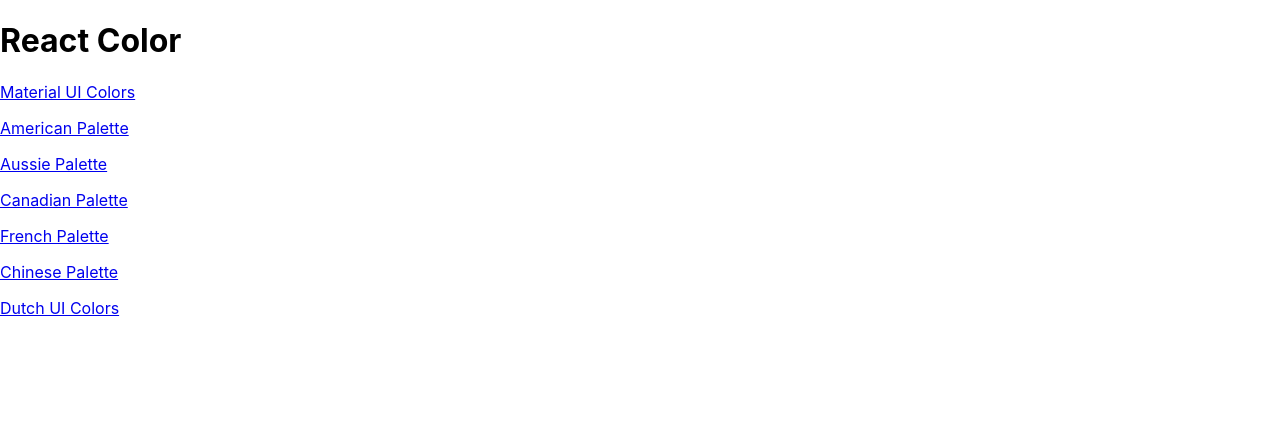
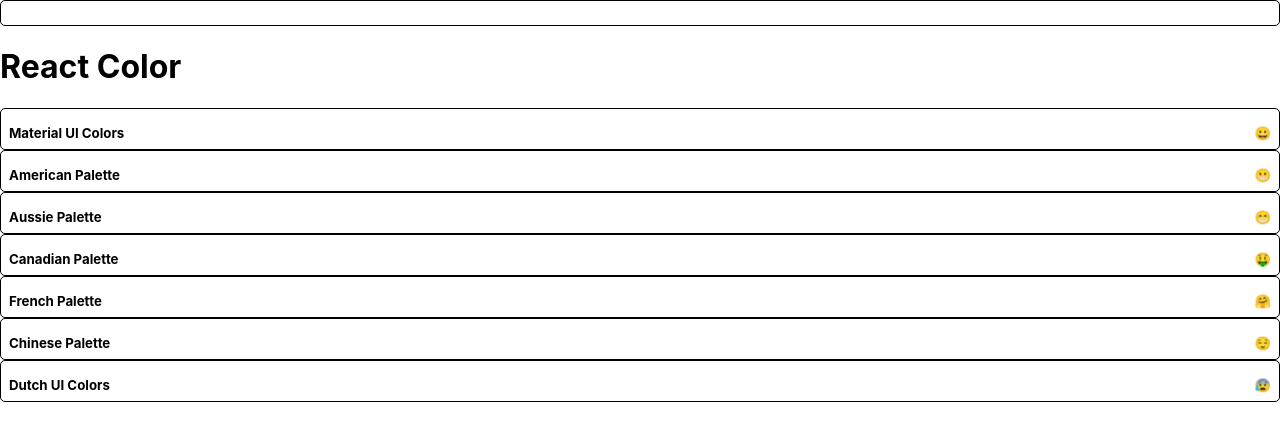
Before and after one commit to manhtran1611/ColorPalette, a React (Create React App) app: page / in a window 1280 px wide. Shown: the top 440 px of the page. Built offline with nearby package versions, Linux system fonts and the light colour scheme.

Commit message:
Start Styling Palette List

```diff
--- a/package.json
+++ b/package.json
@@ -5,6 +5,7 @@
   "dependencies": {
     "@material-ui/core": "^4.12.1",
     "@material-ui/icons": "^4.11.2",
+    "@material-ui/styles": "^4.11.4",
     "@testing-library/jest-dom": "^5.11.4",
     "@testing-library/react": "^11.1.0",
     "@testing-library/user-event": "^12.1.10",
--- /dev/null
+++ b/src/MiniPalette.js
@@ -0,0 +1,47 @@
+import React from "react";
+import { withStyles } from "@material-ui/styles";
+
+const styles = {
+  root: {
+    backgroundColor: "white",
+    border: "1px solid black",
+    borderRadius: "5px",
+    padding: "0.5rem",
+    position: "relative",
+    overflow: "hidden",
+    "&:hover": {
+      cursor: "pointer",
+    },
+  },
+  colors: {
+    backgroundColor: "grey",
+  },
+  title: {
+    display: "flex",
+    justifyContent: "space-between",
+    alignItems: "center",
+    margin: "0",
+    color: "black",
+    paddingTop: "0.5rem",
+    fontSIze: "1rem",
+    position: "relative",
+  },
+  emoji: {
+    marginLeft: "0.5rem",
+    fontSIze: "1.5rem",
+  },
+};
+
+function MiniPalette(props) {
+  const { classes, paletteName, emoji } = props;
+  return (
+    <div className={classes.root}>
+      <div className={classes.colors}></div>
+      <h5 className={classes.title}>
+        {paletteName} <span className={classes.emoji}>{emoji}</span>{" "}
+      </h5>
+    </div>
+  );
+}
+
+export default withStyles(styles)(MiniPalette);
--- a/src/PaletteList.js
+++ b/src/PaletteList.js
@@ -1,16 +1,16 @@
 import React, { Component } from "react";
 import { Link } from "react-router-dom";
+import MiniPalette from "./MiniPalette";
 
 export class PaletteList extends Component {
   render() {
     const { palettes } = this.props;
     return (
       <div>
+        <MiniPalette />
         <h1>React Color</h1>
         {palettes.map((palette) => (
-          <p>
-            <Link to={`/palette/${palette.id}`}>{palette.paletteName}</Link>
-          </p>
+          <MiniPalette {...palette} />
         ))}
       </div>
     );
--- a/src/seedColors.js
+++ b/src/seedColors.js
@@ -2,7 +2,7 @@
   {
     paletteName: "Material UI Colors",
     id: "material-ui-colors",
-    emoji: "",
+    emoji: "😀",
     colors: [
       { name: "beekeeper", color: "#f6e58d" },
       { name: "turbo", color: "#f9ca24" },
@@ -29,7 +29,7 @@
   {
     paletteName: "American Palette",
     id: "americano-paletot",
-    emoji: "",
+    emoji: "😬",
     colors: [
       { name: "beekeeper", color: "#f6e58d" },
       { name: "turbo", color: "#f9ca24" },
@@ -56,7 +56,7 @@
   {
     paletteName: "Aussie Palette",
     id: "aussie-paletot",
-    emoji: "",
+    emoji: "😁",
     colors: [
       { name: "beekeeper", color: "#f6e58d" },
       { name: "turbo", color: "#f9ca24" },
@@ -83,7 +83,7 @@
   {
     paletteName: "Canadian Palette",
     id: "canadian-ui-colors",
-    emoji: "",
+    emoji: "🤑",
     colors: [
       { name: "beekeeper", color: "#f6e58d" },
       { name: "turbo", color: "#f9ca24" },
@@ -110,7 +110,7 @@
   {
     paletteName: "French Palette",
     id: "french-ui-colors",
-    emoji: "",
+    emoji: "🤗",
     colors: [
       { name: "beekeeper", color: "#f6e58d" },
       { name: "turbo", color: "#f9ca24" },
@@ -137,7 +137,7 @@
   {
     paletteName: "Chinese Palette",
     id: "chinese-ui-colors",
-    emoji: "",
+    emoji: "😌",
     colors: [
       { name: "beekeeper", color: "#f6e58d" },
       { name: "turbo", color: "#f9ca24" },
@@ -164,7 +164,7 @@
   {
     paletteName: "Dutch UI Colors",
     id: "dutch-ui-colors",
-    emoji: "",
+    emoji: "😰",
     colors: [
       { name: "beekeeper", color: "#f6e58d" },
       { name: "turbo", color: "#f9ca24" },
```
Also changed, not shown: 2 other files (tests, documents, lock files or other folders).
